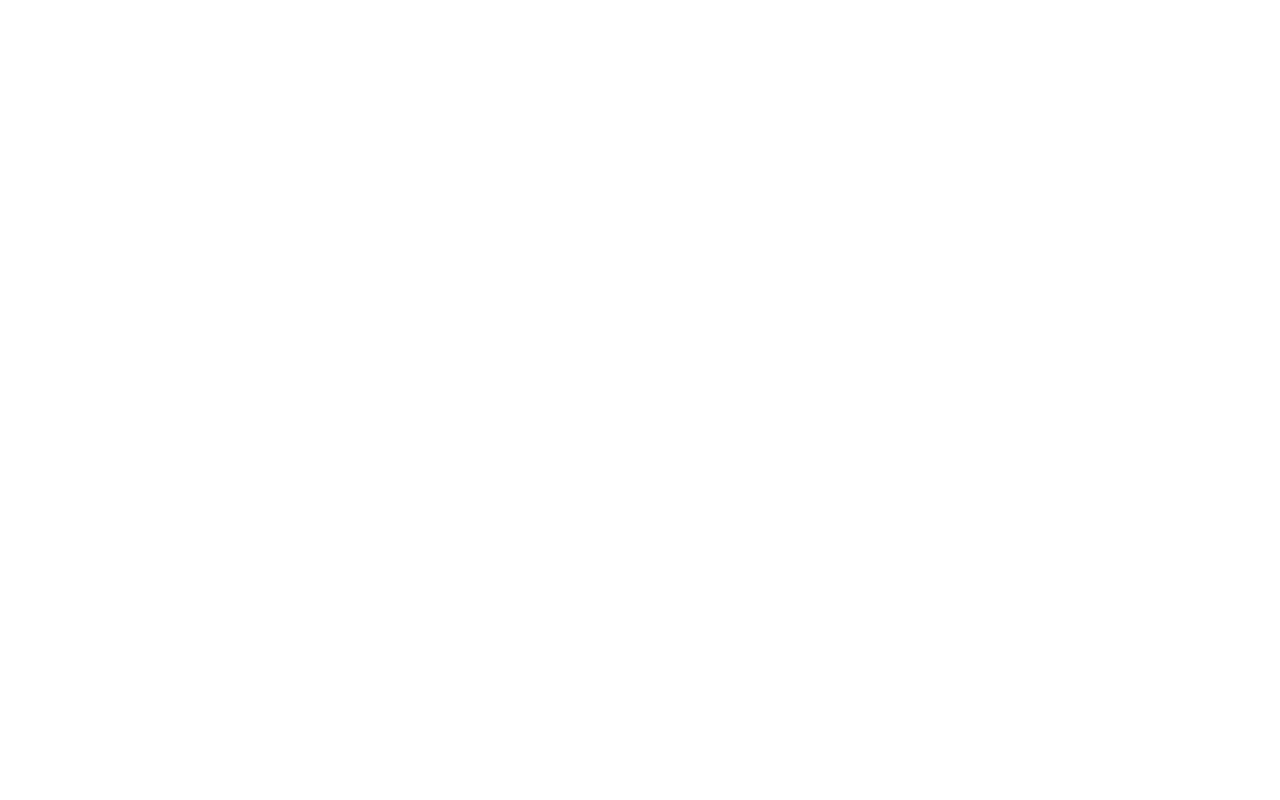
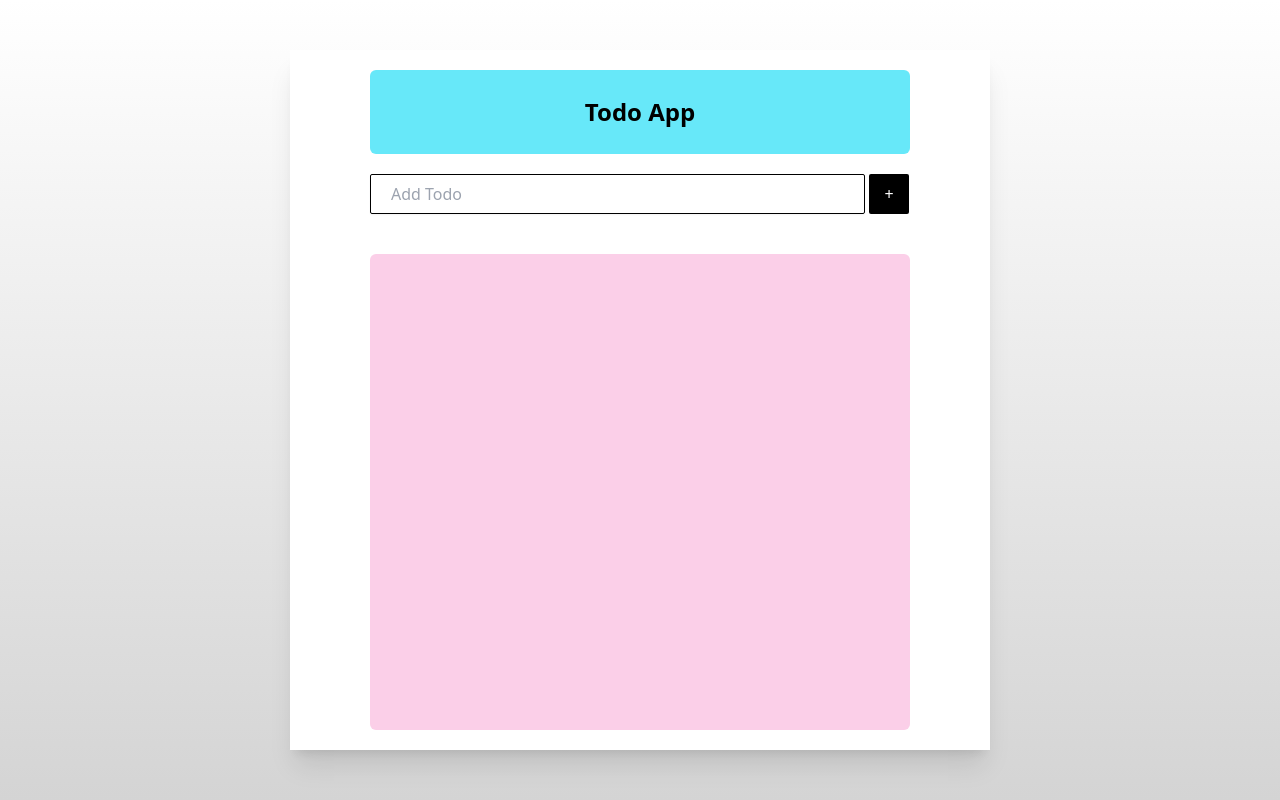
Before and after one commit to FranckEmmanuel89/My-Todo-App, a plain HTML site: page index.html in a window 1280 px wide. Drawn offline with nearby package versions, Linux system fonts and the light colour scheme.

Commit message:
add body contain

```diff
--- a/index.html
+++ b/index.html
@@ -8,6 +8,22 @@
     <script src="https://cdn.tailwindcss.com"></script>
 </head>
 <body>
+    <section class=" w-full h-[100vh] bg-gradient-to-t from-neutral-300 flex items-center justify-center ">
+        <div class="h-[700px] w-[700px] bg-white shadow-xl flex flex-col px-20 py-5">
+            <div class="flex items-center justify-center text-2xl font-bold bg-cyan-300 h-28 rounded-md mb-5">
+                <h1>Todo App</h1>
+            </div>
+            <div class="mb-5">
+                <input class="h-10 outline-none shadow-sm w-[495px] border border-black px-5 rounded-sm input-add-todo" type="text" placeholder="Add Todo">
+                <button class="bg-black text-white size-10 rounded-sm outline-pink-200 hover:opacity-70 active:opacity-100 add-btn" title="Add a new todo">+</button>
+            </div>
+            <p class="mb-5 text-red-500 error-message"></p>
+            <div class="flex flex-col items-center bg-pink-200 pt-5 h-[630px] rounded-md ">
+                <ul class="todoList">
+                </ul>
+            </div>
+        </div>
+    </section>
   <script src="script.js"></script>
 </body>
 </html>
```
